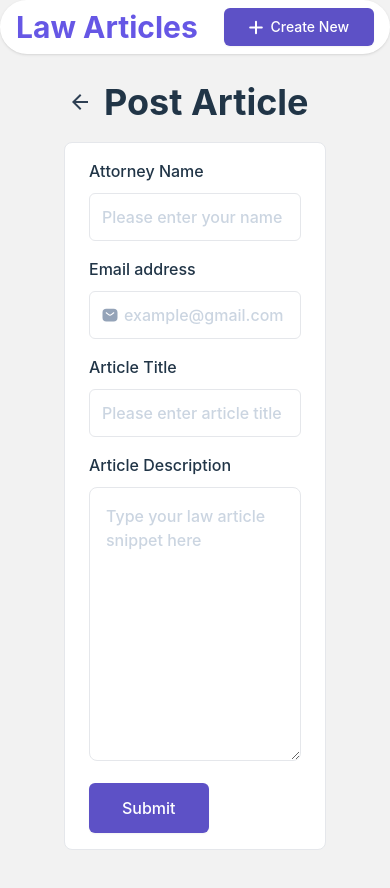
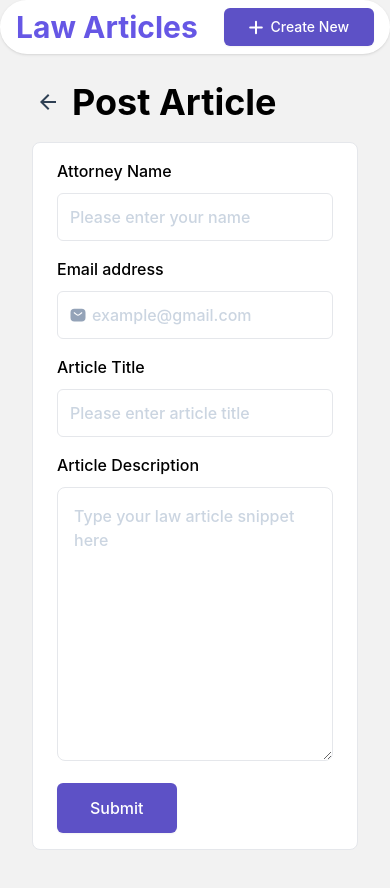
Before and after one commit to BlessingOkonkwo/law-blog, a React (Vite) app: page /create-article in a window 390 px wide. Shown: the top 888 px of the page. Built offline with nearby package versions, Linux system fonts and the light colour scheme.

Commit message:
fix theme colors issue

```diff
--- a/src/components/create-article/create-article-form.tsx
+++ b/src/components/create-article/create-article-form.tsx
@@ -18,7 +18,7 @@ interface ICreateArticlePayload {
 
 const createArticleFormSchema = Yup.object().shape({
   articleTitle: Yup.string().required("Please enter a title for the article"),
-  articleDescription: Yup.string().required("Ariticle description is required"),
+  articleDescription: Yup.string().required("Article description is required"),
   authorName: Yup.string().required("Attorney name is required"),
   email: Yup.string()
     .email("Email must be a valid email address")
--- a/src/components/results/no-search-result.tsx
+++ b/src/components/results/no-search-result.tsx
@@ -5,7 +5,7 @@ const NoResult = () => {
       <h3 className="text-lg md:text-2xl text-[#433A81] my-2">
         No data matches your search
       </h3>
-      <p className="text-sm md:text-base my-2">
+      <p className="text-sm md:text-base my-2 text-black">
         Go back or try searching for something else
       </p>
     </div>
--- a/src/components/results/top-section.tsx
+++ b/src/components/results/top-section.tsx
@@ -59,7 +59,7 @@ const TopSection = ({ setQuery }: IProps) => {
       <FormProvider {...methods}>
         <form
           onSubmit={handleSubmit(onSubmit)}
-          className="w-full flex items-center gap-2"
+          className="w-full flex items-start gap-2"
         >
           <SearchInput
             name="searchValue"
--- a/src/components/shared/data-display/page-wrapper.tsx
+++ b/src/components/shared/data-display/page-wrapper.tsx
@@ -20,7 +20,7 @@ const PageWrapper = ({ pageTitle, children }: IProps) => {
         >
           <ArrowLeftIcon />
         </span>
-        <h1 className="font-bold text-4xl">{pageTitle}</h1>
+        <h1 className="font-bold text-4xl text-black">{pageTitle}</h1>
       </div>
 
       {children}
--- a/src/components/shared/error.tsx
+++ b/src/components/shared/error.tsx
@@ -1,6 +1,6 @@
 const Error = () => {
   return (
-    <div className="h-full space-y-4 flex flex-col items-center justify-center text-center">
+    <div className="h-full space-y-4 flex flex-col items-center justify-center text-center min-h-[300px]">
       <p className="font-medium text-2xl text-[#433A81]">
         Something went wrong
       </p>
--- a/src/components/shared/feedback/input-error-message.tsx
+++ b/src/components/shared/feedback/input-error-message.tsx
@@ -11,7 +11,7 @@ const InputErrorMessage = ({ errors, name }: IInputErrorMessage) => (
   <ErrorMessage
     errors={errors}
     name={name}
-    as={<p className="text-red-500 text-xs" />}
+    as={<p className="text-red-500 text-xs font-medium" />}
   >
     {({ messages }: Record<string, string>) =>
       messages &&
--- a/src/components/shared/inputs/article-description-input.tsx
+++ b/src/components/shared/inputs/article-description-input.tsx
@@ -34,7 +34,7 @@ const ArticleDescriptionInput: FC<ICustomInputTextAreaProps> = ({
                 id={name}
                 cols={30}
                 rows={10}
-                className={cn(className, "font-medium border rounded-lg outline-none p-4 w-full placeholder:text-[hsla(213,27%,84%,1)]")}
+                className={cn(className, "bg-white font-medium border rounded-lg outline-none p-4 w-full placeholder:text-[hsla(213,27%,84%,1)] text-[hsla(216,26%,30%,1)]")}
                 {...props}
               ></textarea>
             </div>
--- a/src/components/shared/inputs/label.tsx
+++ b/src/components/shared/inputs/label.tsx
@@ -5,7 +5,7 @@ interface IProps {
 }
 
 const Label = ({ children }: IProps) => {
-  return <label className="text-base font-medium">{children}</label>;
+  return <label className="text-base text-black font-medium">{children}</label>;
 };
 
 export default Label;
--- a/src/components/shared/layout.tsx
+++ b/src/components/shared/layout.tsx
@@ -9,7 +9,7 @@ const Layout = () => {
 
   return (
     <ApiContext.Provider value={value}>
-      <div className="bg-[#f2f2f2] h-full px-16 py-8">
+      <div className="bg-[#f2f2f2] h-full px-8 sm:px-16 py-8 min-h-scree">
         <Header />
         <main className="mt-[50px] pb-[70px] h-full mx-auto max-w-[1128px]">
           <Outlet />
--- a/src/components/shared/loading.tsx
+++ b/src/components/shared/loading.tsx
@@ -2,7 +2,7 @@ import PulsePlaceholder from "./icons/pulse-placeholder-icon";
 
 const Loading = () => {
   return (
-    <div className="h-full flex flex-col items-center justify-center">
+    <div className="h-full flex flex-col items-center justify-center min-h-[300px]">
       <PulsePlaceholder />
     </div>
   );
```
